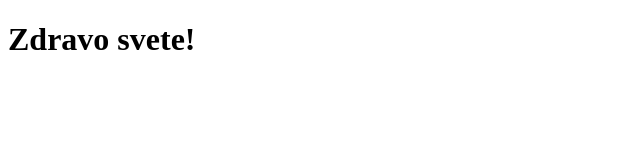
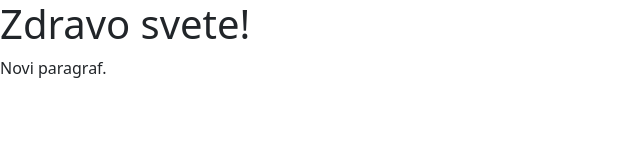
Before and after one commit to prznvc/git-demo, a plain HTML site: page index.html in a window 1280 px wide. Shown: the whole page, without its empty margins (0-640 px from the left). Drawn offline with nearby package versions, Linux system fonts and the light colour scheme.

Commit message:
novi paragraf

```diff
--- a/index.html
+++ b/index.html
@@ -4,10 +4,12 @@
     <meta charset="UTF-8">
     <meta http-equiv="X-UA-Compatible" content="IE=edge">
     <meta name="viewport" content="width=device-width, initial-scale=1.0">
+    <link href="https://cdn.jsdelivr.net/npm/bootstrap@5.3.2/dist/css/bootstrap.min.css" rel="stylesheet" integrity="sha384-T3c6CoIi6uLrA9TneNEoa7RxnatzjcDSCmG1MXxSR1GAsXEV/Dwwykc2MPK8M2HN" crossorigin="anonymous">
     <title>Document</title>
 </head>
 <body>
     <h1>Zdravo svete!</h1>
-
+    <p>Novi paragraf.</p>
+    <script src="https://cdn.jsdelivr.net/npm/bootstrap@5.3.2/dist/js/bootstrap.bundle.min.js" integrity="sha384-C6RzsynM9kWDrMNeT87bh95OGNyZPhcTNXj1NW7RuBCsyN/o0jlpcV8Qyq46cDfL" crossorigin="anonymous"></script>
 </body>
 </html>
```
